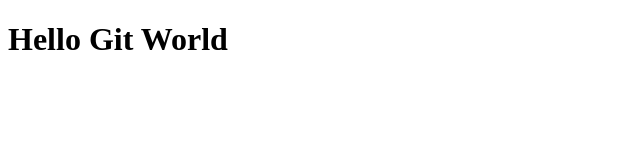
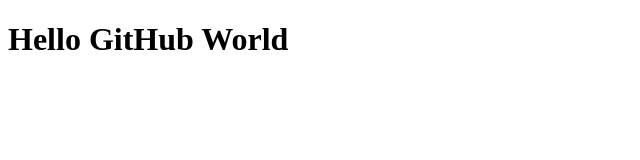
Before and after one commit to arthuroink/HelloWorld, a plain HTML site: page index.html in a window 1280 px wide. Shown: the whole page, without its empty margins (0-640 px from the left). Drawn offline with Linux system fonts and the light colour scheme.

Commit message:
Updated body text again

```diff
--- a/index.html
+++ b/index.html
@@ -4,6 +4,6 @@
 <title>Hello World HTML</title>
 </head>
 <body>
-<h1>Hello Git World</h1>
+<h1>Hello GitHub World</h1>
 </body>
 </html>
```
